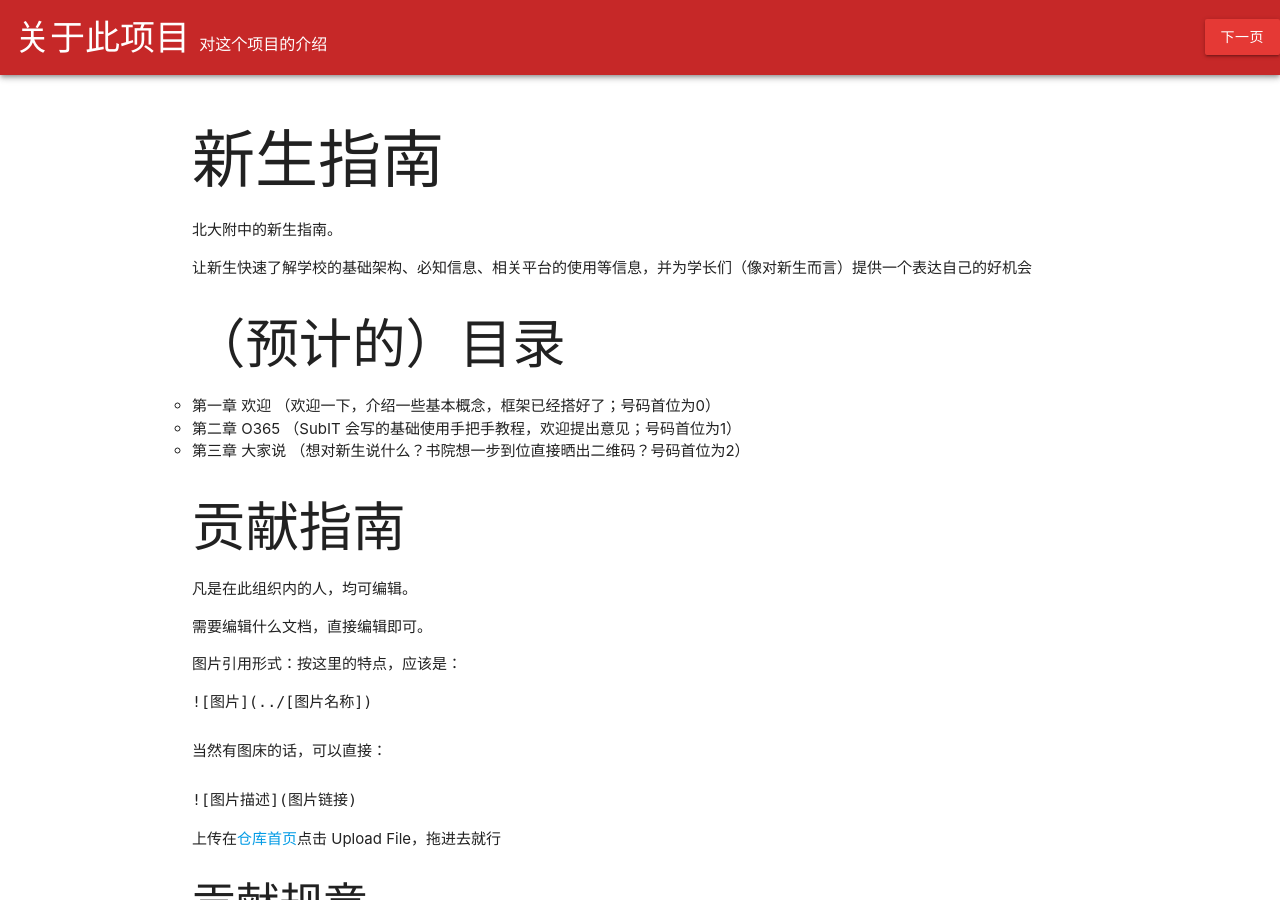
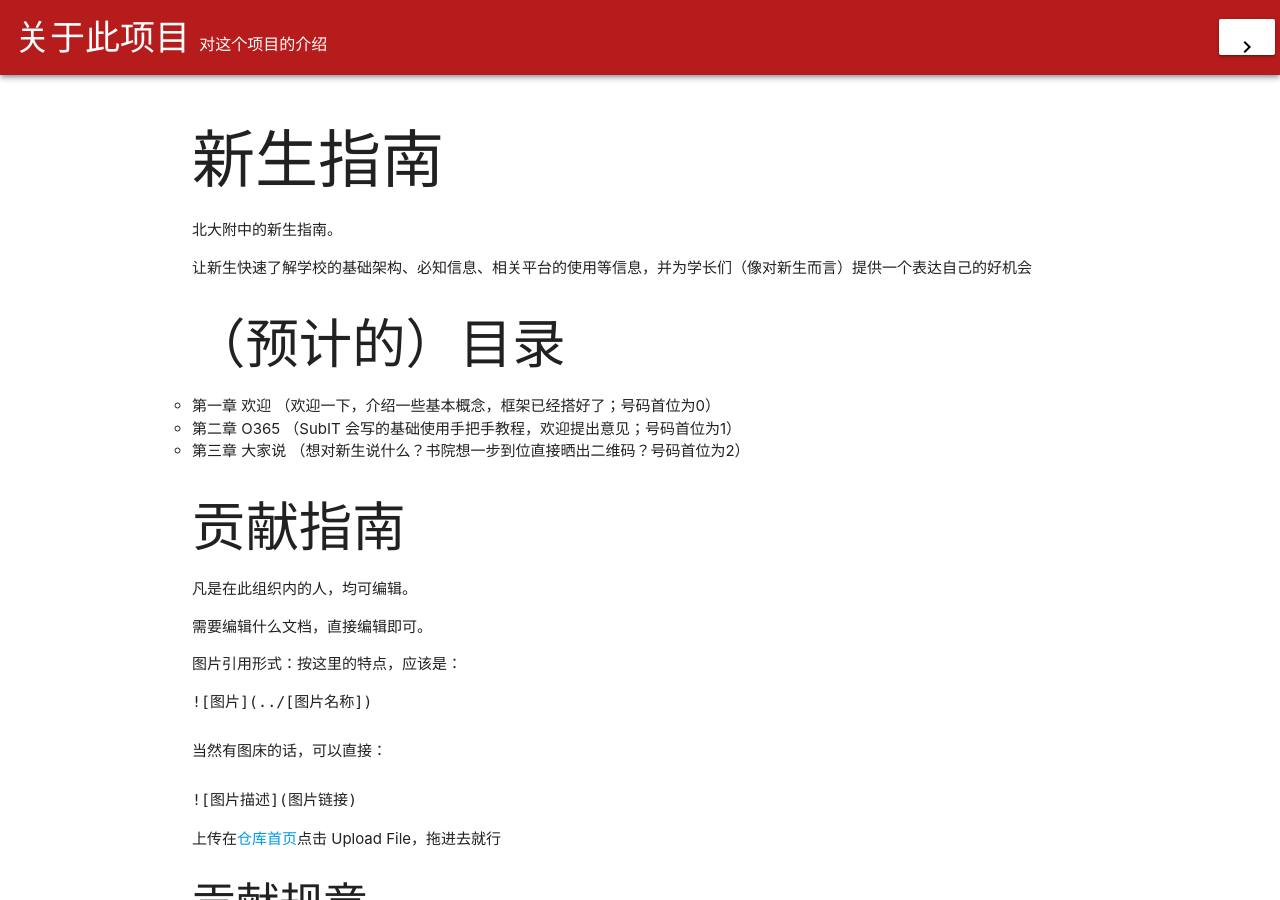
Before and after one commit to pkuschool/intro, a Jekyll site: the page built from readme.md, in a window 1280 px wide and 900 px high. Built offline with Jekyll 4.4.1, drawn with Linux system fonts in a browser that asks for light colours; nearby versions of some CDN libraries; our own code applies the rules of GitHub Pages for plain Markdown files.

Commit message:
Update default.html

```diff
--- a/_layouts/default.html
+++ b/_layouts/default.html
@@ -21,11 +21,11 @@
     </style>
 </head>
 <body>
-    <div class=" red darken-3 white-text z-depth-2">
-        <nav class=" container  red darken-3 z-depth-0" style="width: 100%;height: 75px;padding-top: 5px">
+    <div class=" red darken-4 white-text z-depth-2">
+        <nav class=" container  red darken-4 z-depth-0" style="width: 100%;height: 75px;padding-top: 5px">
             <span style="font-size: 35px;margin-left: 15px;font-weight: lighter">{{ page.title }}</span>
             <span class="flow-text hide-on-small" style="font-size: 16px;margin-left: 5px;">{{ page.description }}</span>
-            <a href="./{{page.next}}" class="btn right hide-on-small red darken-1" style="margin-top: 14px"><!-- <i class="material-icons">right-arrow</i> -->下一页</a>
+            <a href="./{{page.next}}" class="btn right hide-on-small white darken-1 rounded black-text" style="margin-top: 14px;margin-right: 5px"><i class="material-icons">chevron_right</i></a>
         </nav>
     </div>
     <div class="container" style="margin-top: 50px;margin-bottom: 50px">
@@ -34,7 +34,7 @@
     <footer class="container">
         <div class="divider"></div><br><br>
         <a href="./{{page.next}}" class="btn  red darken-3">
-            <!-- <i class="material-icons">right-arrow</i> -->下一页</a>
+            <i class="material-icons left">chevron_right</i>下一页</a>
         <p>本项目在 <a href="https://github.com/pkuschool/intro/">GitHub</a> 上开源运营，一起来做贡献吧！</p>
     </footer>
 </body>
```
